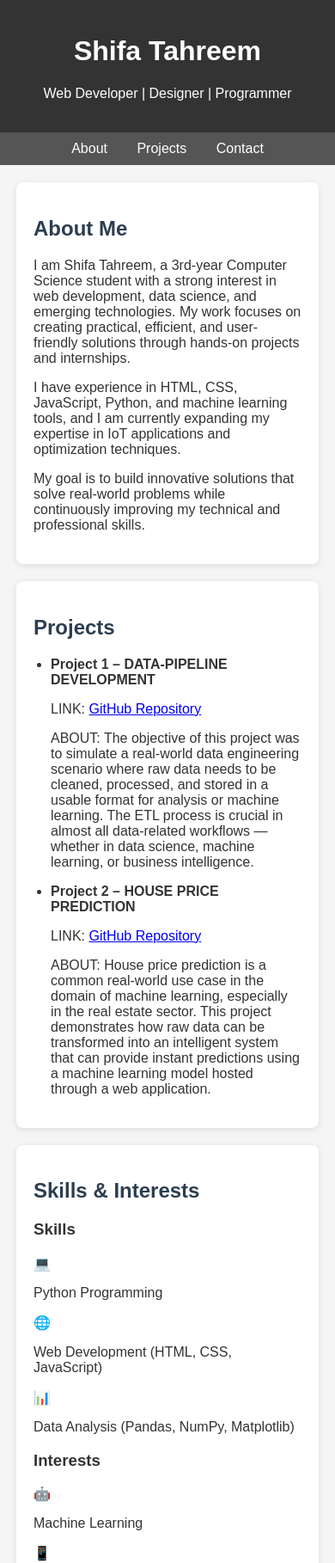
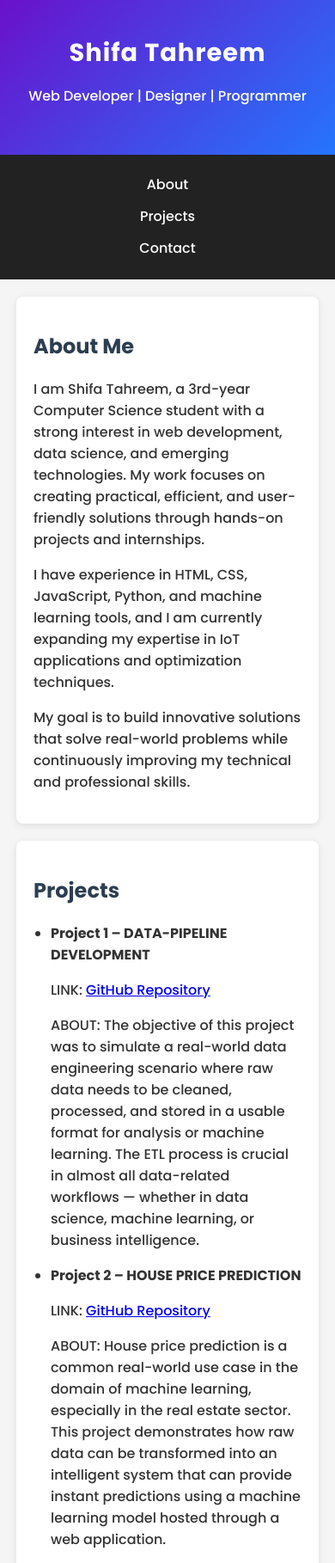
Before and after one commit to ShifaTahreem/Personal-Portfolio-Website, a plain HTML site: page index.html in a window 390 px wide. Shown: the top 1818 px of the page at 86% size. Drawn offline with Linux system fonts and the light colour scheme.

Commit message:
Update style.css

```diff
--- a/style.css
+++ b/style.css
@@ -1,20 +1,33 @@
+/* Import a modern Google Font */
+@import url('https://fonts.googleapis.com/css2?family=Poppins:wght@300;500;700&display=swap');
+
 body {
-    font-family: Arial, sans-serif;
+    font-family: 'Poppins', sans-serif;
     margin: 0;
     padding: 0;
-    background: #f5f5f5;
+    background: #f5f7fa;
+    color: #333;
 }
 
+/* Header with gradient */
 header {
-    background: #333;
+    background: linear-gradient(135deg, #6a11cb, #2575fc);
     color: white;
-    padding: 20px;
+    padding: 40px 20px;
     text-align: center;
+    box-shadow: 0 4px 8px rgba(0, 0, 0, 0.2);
 }
 
+header h1 {
+    margin: 0;
+    font-size: 2.5rem;
+    letter-spacing: 1px;
+}
+
+/* Navigation bar */
 nav {
-    background: #555;
-    padding: 10px;
+    background: #222;
+    padding: 12px;
     text-align: center;
 }
 
@@ -22,18 +35,140 @@ nav a {
     color: white;
     margin: 0 15px;
     text-decoration: none;
+    font-weight: 500;
+    position: relative;
+    transition: color 0.3s ease;
 }
 
+nav a::after {
+    content: '';
+    display: block;
+    width: 0;
+    height: 2px;
+    background: #ff9800;
+    transition: width 0.3s;
+    margin: auto;
+}
+
+nav a:hover {
+    color: #ff9800;
+}
+
+nav a:hover::after {
+    width: 100%;
+}
+
+/* Sections with shadow and hover lift effect */
 section {
     padding: 20px;
-    margin: 20px;
+    margin: 20px auto;
     background: white;
-    border-radius: 5px;
+    border-radius: 10px;
+    max-width: 900px;
+    box-shadow: 0 4px 10px rgba(0, 0, 0, 0.1);
+    transition: transform 0.3s ease, box-shadow 0.3s ease;
 }
 
+section:hover {
+    transform: translateY(-5px);
+    box-shadow: 0 8px 20px rgba(0, 0, 0, 0.15);
+}
+
+/* Footer */
 footer {
     text-align: center;
-    padding: 10px;
-    background: #333;
+    padding: 15px;
+    background: #222;
     color: white;
+    font-size: 0.9rem;
 }
+
+/* Responsive */
+@media (max-width: 768px) {
+    header h1 {
+        font-size: 1.8rem;
+    }
+    nav a {
+        display: block;
+        margin: 10px 0;
+    }
+    section {
+        margin: 15px;
+    }
+}
+
+/* Back to Top Button */
+#backToTop {
+    position: fixed;
+    bottom: 30px;
+    right: 30px;
+    background: #2575fc;
+    color: white;
+    border: none;
+    padding: 12px 15px;
+    font-size: 20px;
+    border-radius: 50%;
+    cursor: pointer;
+    display: none; /* hidden by default */
+    box-shadow: 0 4px 10px rgba(0,0,0,0.2);
+    transition: background 0.3s ease, transform 0.3s ease;
+    z-index: 1000;
+}
+
+#backToTop:hover {
+    background: #ff9800;
+    transform: scale(1.1);
+}
+
+/* Skills Section Bars */
+.skill {
+    margin: 10px 0;
+}
+
+.skill-name {
+    font-weight: bold;
+    margin-bottom: 5px;
+}
+
+.skill-bar {
+    background: #ddd;
+    border-radius: 20px;
+    overflow: hidden;
+    height: 15px;
+}
+
+.skill-fill {
+    background: linear-gradient(135deg, #6a11cb, #2575fc);
+    height: 100%;
+    width: 0;
+    transition: width 1.2s ease-in-out;
+}
+
+/* Skills Grid */
+.skills-grid {
+    display: grid;
+    grid-template-columns: repeat(auto-fit, minmax(200px, 1fr));
+    gap: 15px;
+    margin-top: 15px;
+}
+
+.skill-card {
+    background: #f9f9f9;
+    padding: 20px;
+    border-radius: 12px;
+    text-align: center;
+    font-weight: 500;
+    box-shadow: 0 4px 8px rgba(0,0,0,0.05);
+    transition: transform 0.3s ease, box-shadow 0.3s ease;
+}
+
+.skill-card span {
+    font-size: 2rem;
+    display: block;
+    margin-bottom: 8px;
+}
+
+.skill-card:hover {
+    transform: translateY(-8px);
+    box-shadow: 0 8px 15px rgba(0,0,0,0.2);
+}
```
